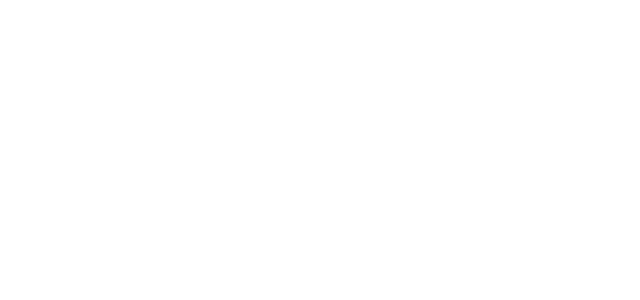
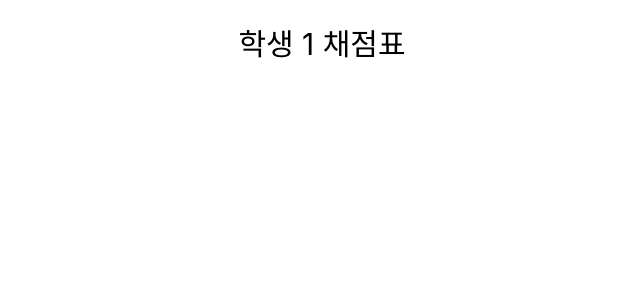
Before and after one commit to harin0707/0719_Recoil, a React (Create React App) app: page /student/1 in a window 1280 px wide. Before the commit this address had no page. Shown: the top 300 px of the page, without its empty margins (318-958 px from the left). Built offline with nearby package versions, Linux system fonts and the light colour scheme.

Commit message:
[FEAT] useParams() 적용

```diff
--- a/src/App.js
+++ b/src/App.js
@@ -9,7 +9,7 @@
     <BrowserRouter>
       <Routes>
         <Route path="/" element={<Main />}></Route>
-        <Route path="/student/:" element={<Student />}></Route>
+        <Route path="/student/:studentNum" element={<Student />}></Route>
         <Route path="/result" element={<Result />}></Route>
       </Routes>
     </BrowserRouter>
--- a/src/pages/Student.js
+++ b/src/pages/Student.js
@@ -1,10 +1,16 @@
 import React from 'react'
 import {useParams} from 'react-router-dom';
+import {Title, Wrapper} from "../components/common"
 
 const Student = () => {
-    const studentNum = useParams();
+    const {studentNum} = useParams();
+
     return (
-    <div>학생 {studentNum} 채점표</div>
+        <Wrapper>
+        <Title>학생 {studentNum} 채점표</Title>
+
+        </Wrapper>
+
     )
 }
 
```
